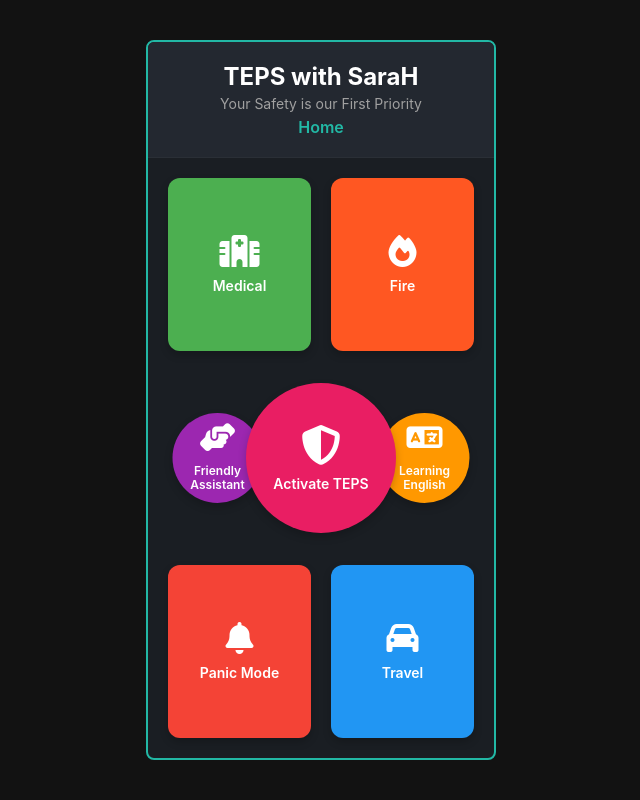
After one commit to LucifeRsKingdoM/TEPS---Demo, a Flask app: page /main in a window 1280 px wide. The commit adds this page. Shown: the whole page, without its empty margins (319-959 px from the left). Run offline with Flask 3, Linux system fonts and the light colour scheme.

Commit message:
Your commit message

```diff
--- a/app.py
+++ b/app.py
@@ -123,5 +123,9 @@ def process():
 
     return jsonify({"text": user_input, "response": response})
 
+@app.route('/main')
+def main():
+    return render_template('main.html')
+
 if __name__ == "__main__":
     app.run(host="0.0.0.0", port=5000, debug=True)
--- a/templates/index.html
+++ b/templates/index.html
@@ -14,8 +14,9 @@
         <div class="column">
             <div class="header">
                 <h1>TEPS with SaraH</h1>
-                <p class="slogan">Your Safety, Your Companion</p>
+                <p class="slogan">Your Safety is our First Priority</p>
                 <p id="modeIndicator" class="mode-indicator">Voice 🔊</p>
+                <a href="{{ url_for('main') }}" id="main" class="main-link">Main</a>
             </div>
 
             <div class="chat-container" id="conversation">
--- /dev/null
+++ b/templates/main.html
@@ -0,0 +1,471 @@
+<!DOCTYPE html>
+<html lang="en">
+<head>
+    <meta charset="UTF-8">
+    <meta name="viewport" content="width=device-width, initial-scale=1.0">
+    <title>TEPS with SaraH</title>
+    <style>
+        * {
+            margin: 0;
+            padding: 0;
+            box-sizing: border-box;
+            font-family: "Inter", Arial, sans-serif;
+        }
+
+        body {
+            background-color: #121212;
+            color: #fff;
+            display: flex;
+            justify-content: center;
+            align-items: center;
+            min-height: 100vh;
+        }
+
+        .app-container {
+            width: 90%;
+            max-width: 350px;
+            height: 90vh;
+            max-height: 750px;
+            display: flex;
+            flex-direction: column;
+        }
+
+        .column {
+            border: 2px solid #22b8a5;
+            border-radius: 8px;
+            background-color: #1a1e23;
+            width: 100%;
+            height: 100%;
+            display: flex;
+            flex-direction: column;
+            overflow: hidden;
+            position: relative;
+        }
+
+        .header {
+            background-color: #232830;
+            padding: 20px;
+            text-align: center;
+            border-bottom: 1px solid #2a2f36;
+        }
+
+        .header h1 {
+            font-size: 24px;
+            font-weight: 700;
+            margin-bottom: 4px;
+            color: #ffffff;
+        }
+
+        .slogan {
+            font-size: 14px;
+            color: #a0a0a0;
+        }
+
+        /* Emergency Grid */
+        .emergency-grid {
+            display: grid;
+            grid-template-columns: 1fr 1fr;
+            grid-template-rows: 1fr 1fr 1fr;
+            gap: 20px;
+            padding: 20px;
+            height: calc(100% - 80px);
+            position: relative;
+        }
+
+        .btn-container {
+            width: 100%;
+            height: 100%;
+        }
+
+        .emergency-btn {
+            width: 100%;
+            height: 100%;
+            border: none;
+            color: white;
+            font-weight: 600;
+            border-radius: 12px;
+            display: flex;
+            flex-direction: column;
+            align-items: center;
+            justify-content: center;
+            gap: 10px;
+            cursor: pointer;
+            transition: all 0.2s ease;
+            box-shadow: 0 4px 8px rgba(0, 0, 0, 0.2);
+        }
+
+        .emergency-btn:hover {
+            transform: translateY(-2px);
+            box-shadow: 0 6px 12px rgba(0, 0, 0, 0.3);
+        }
+
+        .emergency-btn:active {
+            transform: scale(0.95);
+            box-shadow: 0 2px 4px rgba(0, 0, 0, 0.2);
+        }
+
+        .emergency-btn i {
+            font-size: 2rem;
+        }
+
+        .emergency-btn span {
+            font-size: 14px;
+        }
+
+        /* Center button container */
+        .center-btn-container {
+            position: absolute;
+            top: 50%;
+            left: 50%;
+            transform: translate(-50%, -50%);
+            z-index: 10;
+        }
+
+        /* Small side buttons container */
+        .side-btn-container-left {
+            position: absolute;
+            top: 50%;
+            left: 50%;
+            transform: translate(-140%, -50%);
+            z-index: 9;
+        }
+
+        .side-btn-container-right {
+            position: absolute;
+            top: 50%;
+            left: 50%;
+            transform: translate(40%, -50%);
+            z-index: 9;
+        }
+
+
+        /* Small side buttons */
+        .side-btn {
+            width: 90px;
+            height: 90px;
+            border: none;
+            color: white;
+            font-weight: 600;
+            border-radius: 50%;
+            display: flex;
+            flex-direction: column;
+            align-items: center;
+            justify-content: center;
+            gap: 5px;
+            cursor: pointer;
+            transition: all 0.2s ease;
+            box-shadow: 0 4px 8px rgba(0, 0, 0, 0.2);
+            padding: 0;
+        }
+
+        .side-btn:hover {
+            transform: translateY(-2px);
+            box-shadow: 0 6px 12px rgba(0, 0, 0, 0.3);
+        }
+
+        .side-btn:active {
+            transform: scale(0.95);
+            box-shadow: 0 2px 4px rgba(0, 0, 0, 0.2);
+        }
+
+        .side-btn i {
+            font-size: 1.8rem;
+            margin-bottom: 6px;
+        }
+
+        .side-btn span {
+            font-size: 12px;
+            text-align: center;
+            line-height: 1.2;
+        }
+
+        /* Center button */
+        .emergency-btn.center {
+            width: 150px;
+            height: 150px;
+            border-radius: 50%;
+        }
+
+        .emergency-btn.center i {
+            font-size: 2.5rem;
+        }
+
+        /* Side button colors */
+        .assistant {
+            background-color: #9c27b0; /* Purple */
+        }
+
+        .english {
+            background-color: #ff9800; /* Orange */
+        }
+
+        /* Button colors */
+        .medical {
+            background-color: #4caf50; /* Green */
+        }
+
+        .fire {
+            background-color: #ff5722; /* Orange */
+        }
+
+        .women-safety {
+            background-color: #e91e63; /* Pink */
+        }
+
+        .panic {
+            background-color: #f44336; /* Red */
+        }
+
+        .travel {
+            background-color: #2196f3; /* Blue */
+        }
+
+        /* Toast notification */
+        .toast {
+            position: fixed;
+            bottom: -100px;
+            left: 50%;
+            transform: translateX(-50%);
+            background-color: #333;
+            color: white;
+            padding: 16px;
+            border-radius: 8px;
+            box-shadow: 0 4px 12px rgba(0, 0, 0, 0.15);
+            transition: bottom 0.3s ease-in-out;
+            z-index: 1000;
+            width: 300px;
+            max-width: 90%;
+        }
+
+        .toast.show {
+            bottom: 20px;
+        }
+
+        .toast-title {
+            font-weight: bold;
+            margin-bottom: 4px;
+        }
+
+        .toast-description {
+            font-size: 14px;
+            opacity: 0.9;
+        }
+
+        /* Responsive adjustments */
+        @media (max-height: 650px) {
+            .emergency-btn.center {
+                width: 110px;
+                height: 110px;
+            }
+
+            .emergency-btn i {
+                font-size: 1.7rem;
+            }
+
+            .emergency-btn.center i {
+                font-size: 2.2rem;
+            }
+
+            .side-btn {
+                width: 50px;
+                height: 50px;
+            }
+
+            .side-btn-container-left {
+                left: calc(50% - 80px);
+            }
+
+            .side-btn-container-right {
+                right: calc(50% - 80px);
+            }
+        }
+
+        @media (max-height: 550px) {
+            .emergency-grid {
+                gap: 12px;
+                padding: 12px;
+            }
+
+            .emergency-btn span {
+                font-size: 12px;
+            }
+
+            .side-btn {
+                width: 45px;
+                height: 45px;
+            }
+
+            .side-btn i {
+                font-size: 1rem;
+            }
+
+            .side-btn span {
+                font-size: 8px;
+            }
+        }
+
+        /* Ensure the top buttons stay at the top */
+        .btn-container.top-left, .btn-container.top-right {
+            grid-row: 1;
+        }
+        .btn-container.top-left {
+            grid-column: 1;
+        }
+        .btn-container.top-right {
+            grid-column: 2;
+        }
+
+        /* Ensure the bottom buttons stay at the bottom */
+        .btn-container.bottom-left, .btn-container.bottom-right {
+            grid-row: 3;
+        }
+        .btn-container.bottom-left {
+            grid-column: 1;
+        }
+        .btn-container.bottom-right {
+            grid-column: 2;
+        }
+
+        /* Center button container - adjust positioning */
+        .center-btn-container {
+            position: absolute;
+            top: 50%;
+            left: 50%;
+            transform: translate(-50%, -50%);
+            z-index: 10;
+        }
+
+        /* Side buttons positioning */
+        .side-btn-container-left {
+            position: absolute;
+            top: 50%;
+            left: 50%;
+            transform: translate(-165%, -50%);
+            z-index: 9;
+        }
+
+        .side-btn-container-right {
+            position: absolute;
+            top: 50%;
+            left: 50%;
+            transform: translate(65%, -50%);
+            z-index: 9;
+        }
+
+        /* Responsive adjustments */
+        @media (max-height: 650px) {
+            .side-btn-container-left {
+                transform: translate(-120%, -50%);
+            }
+
+            .side-btn-container-right {
+                transform: translate(20%, -50%);
+            }
+        }
+
+        .main-link {
+            color: #22b8a5;
+            text-decoration: none;
+            font-weight: 600;
+            margin-top: 5px;
+            display: inline-block;
+        }
+
+        .main-link:hover {
+            text-decoration: underline;
+        }
+
+    </style>
+    <link rel="stylesheet" href="https://cdnjs.cloudflare.com/ajax/libs/font-awesome/6.4.0/css/all.min.css">
+</head>
+<body>
+    <div class="app-container">
+        <div class="column">
+            <div class="header">
+                <h1>TEPS with SaraH</h1>
+                <p class="slogan">Your Safety is our First Priority</p>
+                <a href="{{ url_for('home') }}" id="main" class="main-link">Home</a>
+            </div>
+
+            <div class="emergency-grid">
+                <!-- Top row emergency buttons -->
+                <div class="btn-container top-left">
+                    <button class="emergency-btn medical" onclick="triggerEmergency('Medical')">
+                        <i class="fas fa-hospital"></i>
+                        <span>Medical</span>
+                    </button>
+                </div>
+                <div class="btn-container top-right">
+                    <button class="emergency-btn fire" onclick="triggerEmergency('Fire')">
+                        <i class="fas fa-fire"></i>
+                        <span>Fire</span>
+                    </button>
+                </div>
+
+                <!-- Center button -->
+                <div class="center-btn-container">
+                    <button class="emergency-btn center women-safety" onclick="triggerEmergency('Women\'s Safety')">
+                        <i class="fas fa-shield-alt"></i>
+                        <span>Activate TEPS</span>
+                    </button>
+                </div>
+
+                <!-- Side buttons -->
+                <div class="side-btn-container-left">
+                    <button class="side-btn assistant" onclick="triggerEmergency('Friendly Assistant')">
+                        <i class="fas fa-hands-helping"></i>
+                        <span>Friendly Assistant</span>
+                    </button>
+                </div>
+
+                <div class="side-btn-container-right">
+                    <button class="side-btn english" onclick="triggerEmergency('Learning English')">
+                        <i class="fas fa-language"></i>
+                        <span>Learning English</span>
+                    </button>
+                </div>
+
+                <!-- Bottom row emergency buttons -->
+                <div class="btn-container bottom-left">
+                    <button class="emergency-btn panic" onclick="triggerEmergency('Panic Mode')">
+                        <i class="fas fa-bell"></i>
+                        <span>Panic Mode</span>
+                    </button>
+                </div>
+                <div class="btn-container bottom-right">
+                    <button class="emergency-btn travel" onclick="triggerEmergency('Travel')">
+                        <i class="fas fa-car"></i>
+                        <span>Travel</span>
+                    </button>
+                </div>
+            </div>
+        </div>
+    </div>
+
+    <!-- Toast notification -->
+    <div id="toast" class="toast">
+        <div class="toast-content">
+            <div class="toast-title">Emergency Activated</div>
+            <div class="toast-description">Your emergency alert has been triggered.</div>
+        </div>
+    </div>
+
+    <script>
+        // Function to trigger emergency
+        function triggerEmergency(type) {
+            // Update toast content
+            document.querySelector('.toast-title').textContent = `${type} Emergency Activated`;
+            document.querySelector('.toast-description').textContent = `Your ${type.toLowerCase()} emergency alert has been triggered.`;
+
+            // Show toast
+            const toast = document.getElementById('toast');
+            toast.classList.add('show');
+
+            // Hide toast after 3 seconds
+            setTimeout(() => {
+                toast.classList.remove('show');
+            }, 3000);
+        }
+    </script>
+</body>
+</html>
```
Also changed, not shown: static/style.css (+13 -1 lines).
